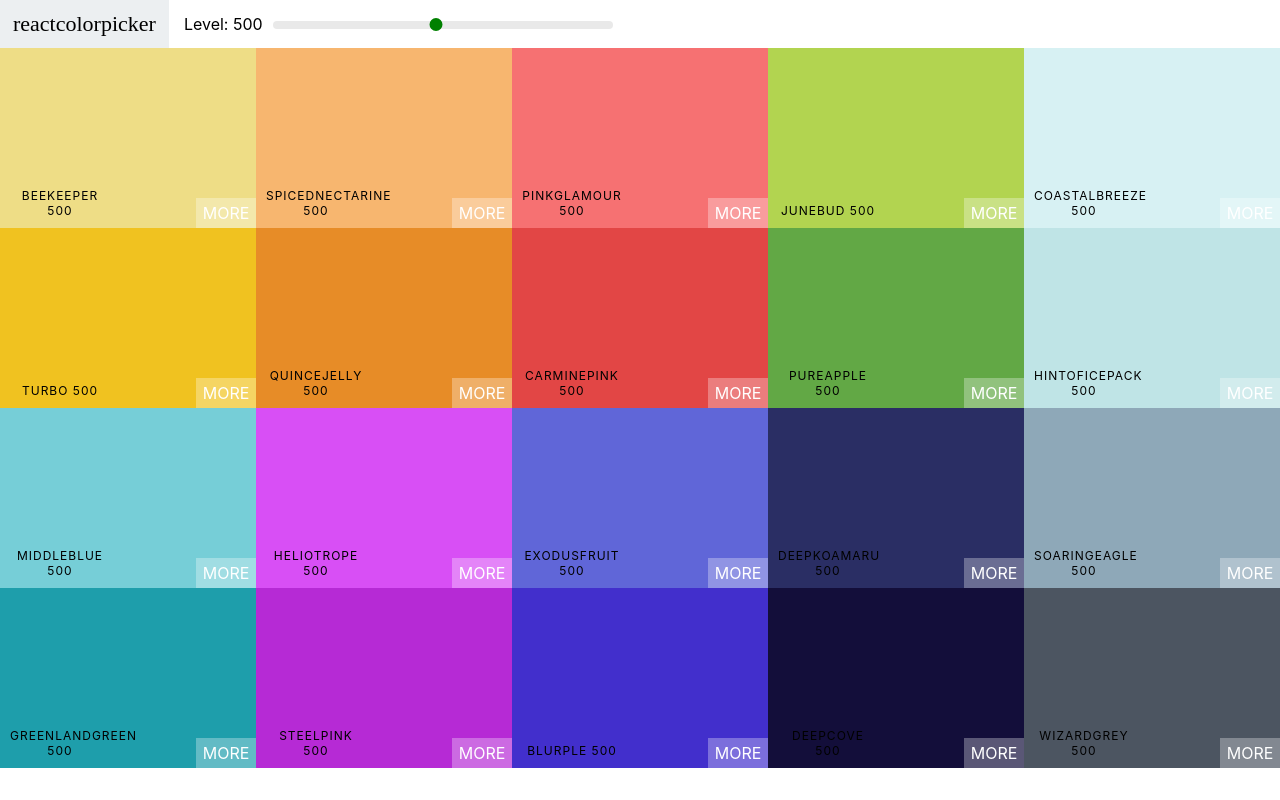
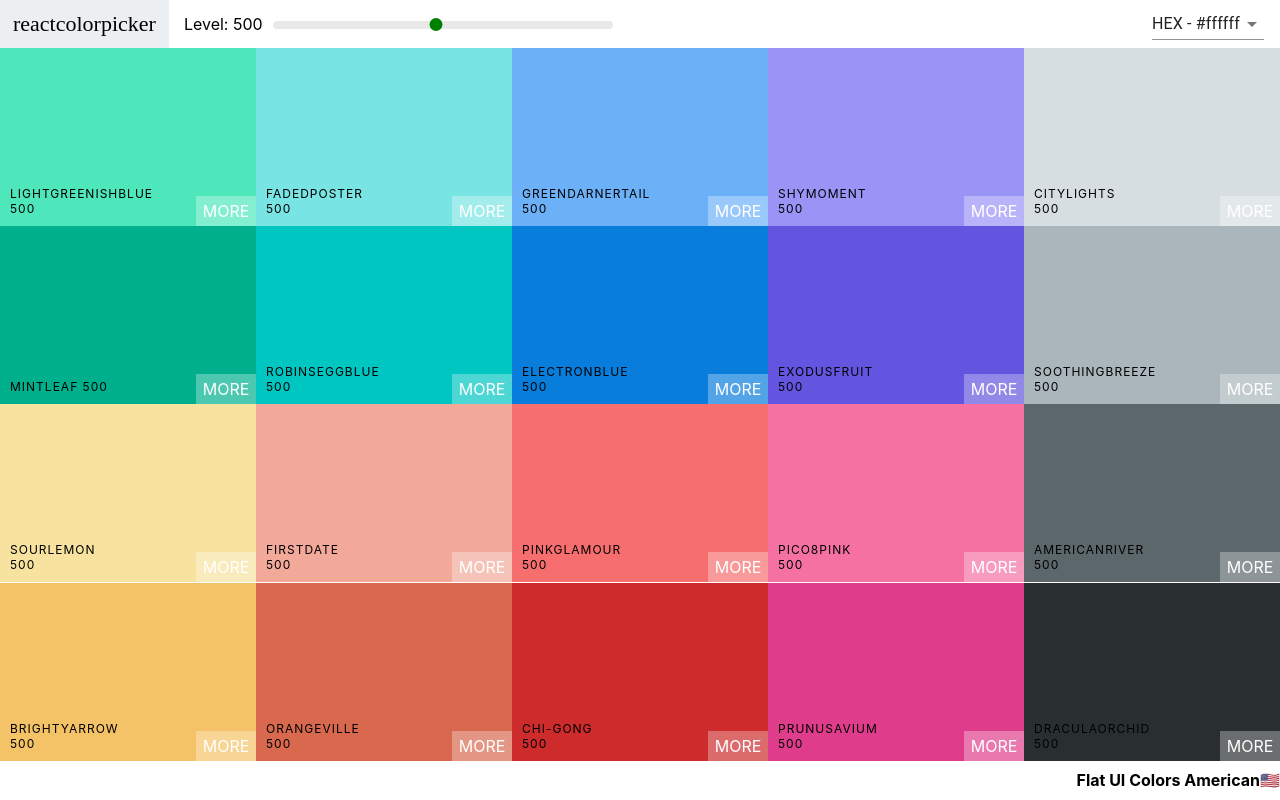
Before and after one commit to IamSohi/colors-aroma, a React (Create React App) app: page /palette/flat-ui-colors-american in a window 1280 px wide. Built offline with nearby package versions, Linux system fonts and the light colour scheme.

Commit message:
Add SelectMenu and PaletteList

```diff
--- a/package.json
+++ b/package.json
@@ -3,6 +3,8 @@
   "version": "0.1.0",
   "private": true,
   "dependencies": {
+    "@material-ui/core": "^4.12.3",
+    "@material-ui/icons": "^4.11.2",
     "@testing-library/jest-dom": "^5.14.1",
     "@testing-library/react": "^11.2.7",
     "@testing-library/user-event": "^12.8.3",
@@ -11,6 +13,7 @@
     "react": "^17.0.2",
     "react-copy-to-clipboard": "^5.0.4",
     "react-dom": "^17.0.2",
+    "react-router-dom": "^5.3.0",
     "react-scripts": "4.0.3",
     "web-vitals": "^1.1.2"
   },
--- a/src/App.js
+++ b/src/App.js
@@ -2,12 +2,30 @@ import './App.css';
 import Palette from './Palette';
 import seedColors from './seedColors';
 import generatePalette from "./colorHelpers"
+import { Switch, Route } from 'react-router-dom';
+import PaletteList from './PaletteList';
+
 function App() {
-  console.log(generatePalette(seedColors[4]))
+  // console.log(generatePalette(seedColors[4]))
+  function findPalette(id) {
+    return seedColors.find(function (palette) {
+      return palette.id === id;
+    });
+  }
   return (
-    <div className="App">
-      <Palette palette={generatePalette(seedColors[4])} />
-    </div>
+    <Switch>
+      <Route exact path="/" render={() => <PaletteList palettes={seedColors} />} />
+      <Route exact path="/palette/:id"
+        render={(routeProps) => (<Palette
+
+          palette={generatePalette(findPalette(routeProps.match.params.id))} />)} />
+    </Switch>
+
+
+
+    // <div className="App">
+    //   <Palette palette={generatePalette(seedColors[4])} />
+    // </div>
   );
 }
 
--- a/src/Navbar.css
+++ b/src/Navbar.css
@@ -47,3 +47,8 @@
     margin-left:-7px;
     margin-top: -3px;
 }
+
+.select-container{
+    margin-left:auto;
+    margin-right:1rem;
+}
--- a/src/Navbar.js
+++ b/src/Navbar.js
@@ -2,13 +2,35 @@ import React, { Component } from 'react'
 import Slider from 'rc-slider'
 import 'rc-slider/assets/index.css'
 import './Navbar.css'
+import { IconButton, MenuItem, Select, Snackbar } from '@material-ui/core';
+import CloseIcon from '@material-ui/icons/Close';
+import { Link } from 'react-router-dom';
+
 export default class Navbar extends Component {
+    constructor(props) {
+        super(props);
+        this.state = { format: "hex", open: false };
+        this.handleFormatChange = this.handleFormatChange.bind(this);
+        this.closeSnackbar = this.closeSnackbar.bind(this);
+
+    }
+    handleFormatChange(e) {
+        this.setState({ format: e.target.value, open: true })
+        this.props.handleChange(e.target.value)
+    }
+
+    closeSnackbar() {
+        this.setState({ open: false })
+    }
     render() {
         const { level, changeLevel } = this.props;
+        const { format, open } = this.state;
         return (
             <header className="Navbar">
                 <div className="logo">
-                    <a href="#">reactcolorpicker</a>
+                    <Link to="/">
+                        reactcolorpicker
+                    </Link>
                 </div>
                 <div className="slider-container">
                     <span>Level: {level}</span>
@@ -19,6 +41,29 @@ export default class Navbar extends Component {
                             onAfterChange={changeLevel} />
                     </div>
                 </div>
+                <div className="select-container">
+                    <Select value={format} onChange={this.handleFormatChange}>
+                        <MenuItem value="hex">HEX - #ffffff</MenuItem>
+                        <MenuItem value="rgb">RGB - rgb(255,255,255)</MenuItem>
+                        <MenuItem value="rgba">RGB - rgba(255,255,255,1.0)</MenuItem>
+                    </Select>
+                </div>
+                <Snackbar anchorOrigin={{ vertical: "bottom", horizontal: "left" }} open={open}
+                    autoHideDuration={3000}
+                    message={<span id="message-id">Format Changed TO {format.toUpperCase}</span>}
+                    ContentProps={{
+                        "aria-describedby": "message-id"
+                    }}
+                    onClose={this.Snackbar}
+                    action={[
+                        <IconButton onClick={this.closeSnackbar} color='inherit'
+                            key="close"
+                            aria-label="close"
+                        >
+                            <CloseIcon />
+                        </IconButton>
+                    ]}
+                />
             </header>
         )
     }
--- a/src/Palette.css
+++ b/src/Palette.css
@@ -1,7 +1,25 @@
 .Palette{
-    height:100vh
+    height:100vh;
+    display:flex;
+    flex-direction: column;
 }
 
 .Palette-colors{
     height:90%;
 }
+
+.Palette-footer{
+    background-color: white ;
+    height:5vh;
+    display:flex;
+    justify-content: flex-end;
+    align-items:center;
+    font-weight:bold;
+}
+
+.emji{
+    font-size: 1.5rem;
+    margin:0 1;
+
+
+}
--- a/src/Palette.js
+++ b/src/Palette.js
@@ -6,30 +6,44 @@ export default class Palette extends Component {
     constructor(props) {
         super(props);
         this.state = {
-            level: 500
+            level: 500,
+            format: "hex"
         }
         this.changeLevel = this.changeLevel.bind(this);
+        this.changeFormat = this.changeFormat.bind(this);
     }
 
     changeLevel(level) {
         this.setState({ level })
     }
 
+    changeFormat(val) {
+        this.setState({ format: val })
+
+    }
+
     render() {
-        const { colors } = this.props.palette;
-        const { level } = this.state;
+        const { colors, paletteName, emoji } = this.props.palette;
+        const { level, format } = this.state;
         const colorBoxes = colors[level].map(color => (
-            <ColorBox background={color.hex} name={color.name} />
+            <ColorBox background={color[format]} name={color.name} key={color.id} />
         ))
         return (
             <div className="Palette">
-                <Navbar level={level} changeLevel={this.changeLevel} />
+                <Navbar level={level} changeLevel={this.changeLevel} handleChange={this.changeFormat} />
                 {/* <div className="slider">
                     <Slider defaultValue={level} min={100} max={900} step={100} onAfterChange={this.changeLevel} />
                 </div> */}
                 <div className="Palette-colors">
                     {colorBoxes}
                 </div>
+                <footer className="Palette-footer">
+                    {paletteName}
+                    <span className="emoji">
+                        {emoji}
+
+                    </span>
+                </footer>
 
             </div>
         )
--- /dev/null
+++ b/src/PaletteList.js
@@ -0,0 +1,20 @@
+import React, { Component } from 'react'
+import { Link } from 'react-router-dom';
+
+export default class PaletteList extends Component {
+    render() {
+        const { palettes } = this.props;
+
+        return (
+            <div>
+                <h1>React Colors</h1>
+                {palettes.map(palette => (
+                    <p>
+                        <Link to={`/palette/${palette.id}`}>{palette.paletteName}</Link>
+
+                    </p>
+                ))}
+            </div>
+        )
+    }
+}
--- a/src/colorHelpers.js
+++ b/src/colorHelpers.js
@@ -25,7 +25,7 @@ function generatePalette(starterPalette) {
 
                 rgba: chroma(scale[i])
                     .css()
-                    .replace("rgba", "rgba")
+                    .replace("rgb", "rgba")
                     .replace(")", ",1.0)")
             })
         }
--- a/src/index.js
+++ b/src/index.js
@@ -3,10 +3,13 @@ import ReactDOM from 'react-dom';
 import './index.css';
 import App from './App';
 import reportWebVitals from './reportWebVitals';
+import { BrowserRouter } from 'react-router-dom';
 
 ReactDOM.render(
   <React.StrictMode>
-    <App />
+    <BrowserRouter>
+      <App />
+    </BrowserRouter>
   </React.StrictMode>,
   document.getElementById('root')
 );
```
Also changed, not shown: 1 other file (tests, documents, lock files or other folders).
